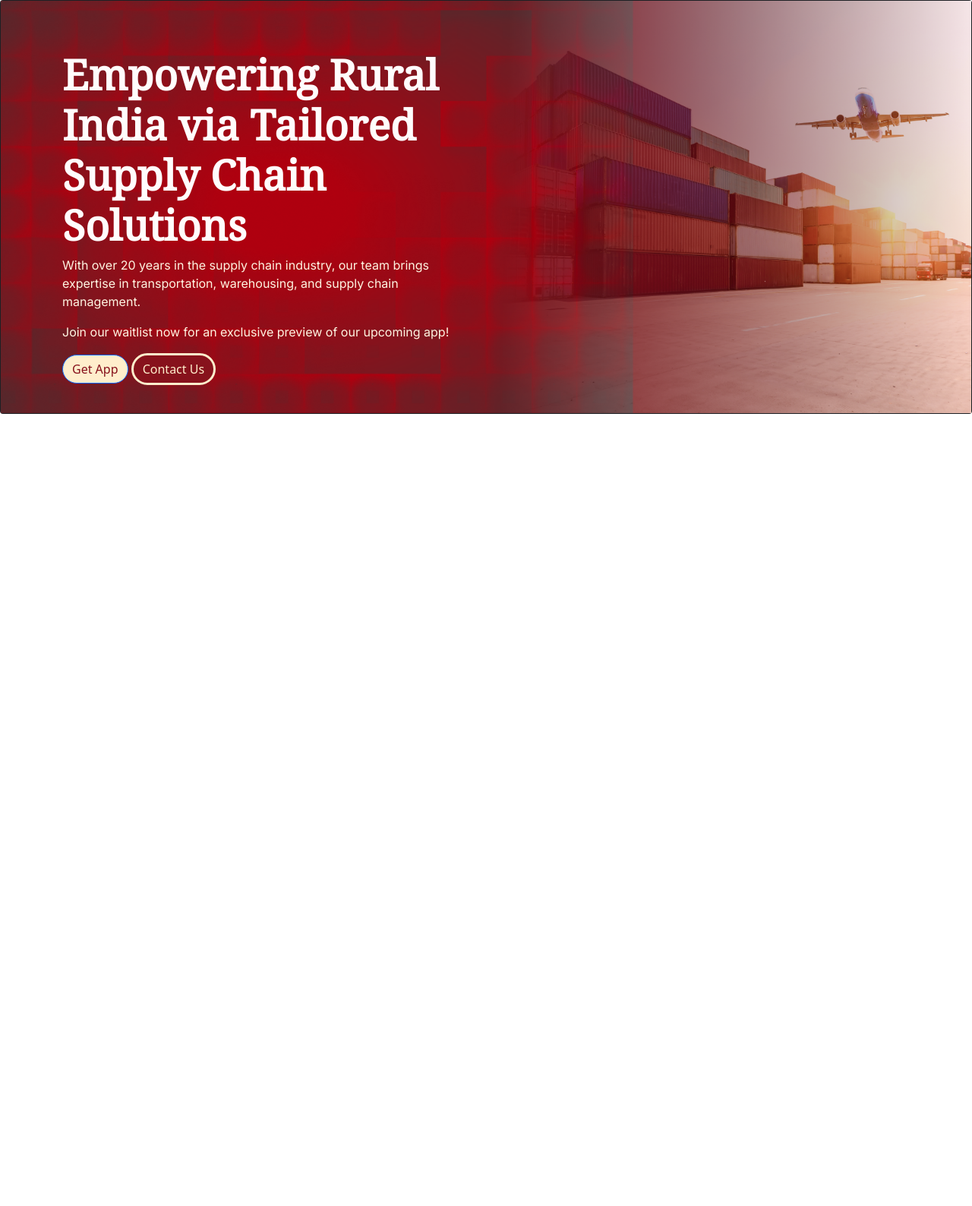
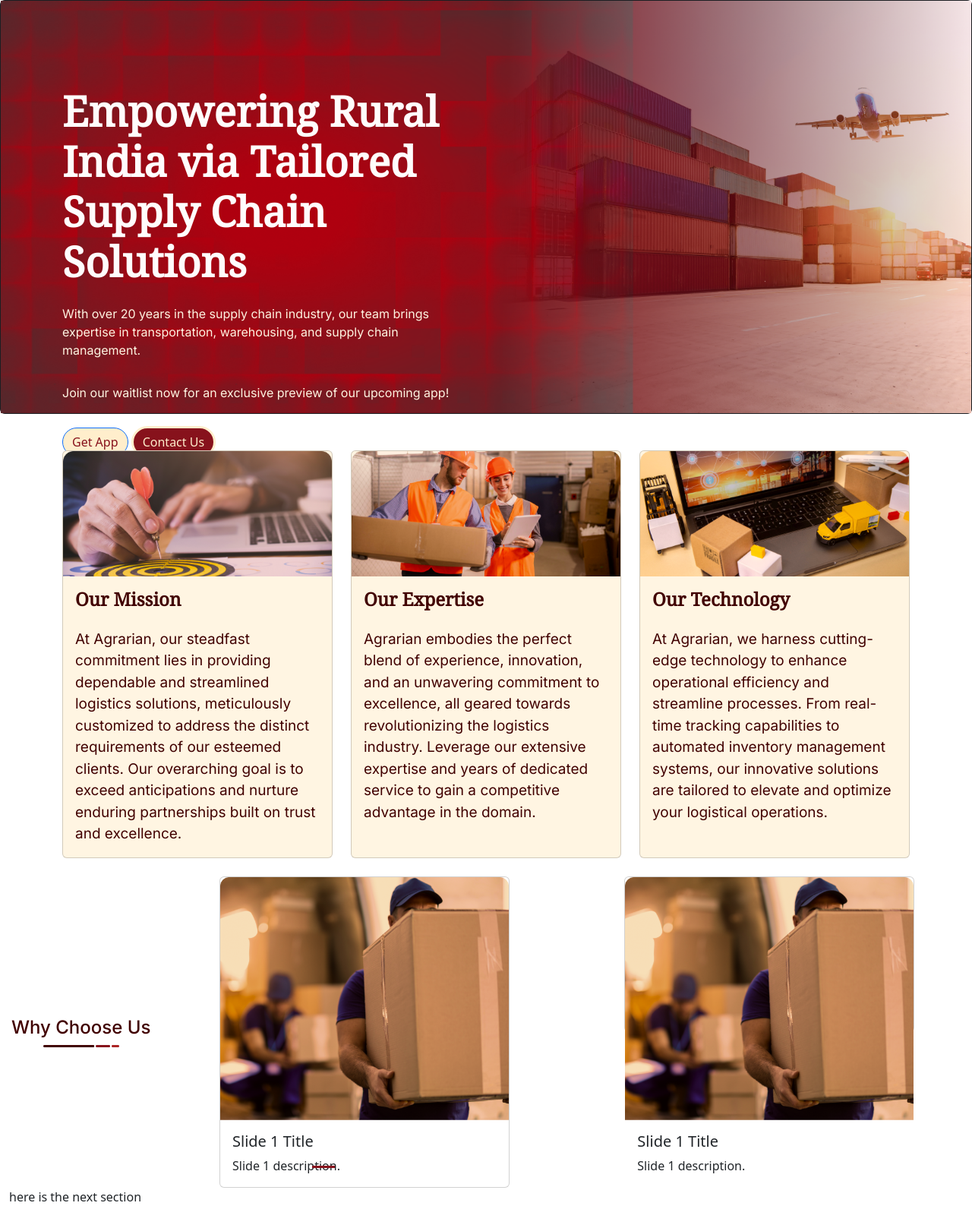
Before and after one commit to krishhlogan/LogisticsStaticSite, a PHP site: page / in a window 1280 px wide. Shown: the part 136-1724 px from the top of the page at 76% size. Before the commit the page ends 681 px from the top, so only its background shows below. Run offline with PHP 8.4, Linux system fonts and the light colour scheme.

Commit message:
added slide show

```diff
--- a/index.html
+++ b/index.html
@@ -4,14 +4,34 @@
   <meta charset="UTF-8">
   <meta name="viewport" content="width=device-width, initial-scale=1.0">
   <title>Sample Website</title>
-  <link href="https://cdn.jsdelivr.net/npm/bootstrap@5.0.2/dist/css/bootstrap.min.css" rel="stylesheet" integrity="sha384-EVSTQN3/azprG1Anm3QDgpJLIm9Nao0Yz1ztcQTwFspd3yD65VohhpuuCOmLASjC" crossorigin="anonymous">
+  <link href="https://cdn.jsdelivr.net/npm/bootstrap@5.3.3/dist/css/bootstrap.min.css" rel="stylesheet">
+  <script src="https://cdn.jsdelivr.net/npm/bootstrap@5.3.3/dist/js/bootstrap.bundle.min.js"></script>
   <link rel="preconnect" href="https://fonts.googleapis.com">
   <link rel="preconnect" href="https://fonts.gstatic.com" crossorigin>
   <link href="https://fonts.googleapis.com/css2?family=Inter:wght@100..900&display=swap" rel="stylesheet">
   <link rel="stylesheet" href="https://fonts.googleapis.com/css2?family=Noto+Serif&display=swap">
   <link href="https://cdnjs.cloudflare.com/ajax/libs/font-awesome/6.0.0-beta3/css/all.min.css" rel="stylesheet">
+  <script src="https://code.jquery.com/jquery-3.6.3.min.js"></script>
+  <script>
+    function updateBlurredContent(slideIndex) {
+
+      const currentSlide = $('.carousel-item.active').find('img').attr('src');
+      console.log(currentSlide);
+
+      let nextSlideIndex = slideIndex + 1;
+      if (nextSlideIndex >= $('.carousel-item').length) {
+        nextSlideIndex = 0;
+      }
+      const nextSlideImage = $('.carousel-item').eq(nextSlideIndex).find('img').attr('src');
+      console.log('H5',$('.carousel-item').eq(nextSlideIndex).find('h5').text());
+      console.log('P',$('.carousel-item').eq(nextSlideIndex).find('p').text());
+      $('#nextImg').attr('src',nextSlideImage);
+      $('#slideHeading').text($('.carousel-item').eq(nextSlideIndex).find('h5').text());
+      $('#slideContent').text($('.carousel-item').eq(nextSlideIndex).find('h5').text());
+      $('.col-3 .card-img-top').attr('src', currentSlide);
+    }
+    </script>
   <style>
-    /* Set background color using hex code */
     header {
     background-color: #FFF5E2;
   }
@@ -49,6 +69,42 @@
   .lh-2 {
     line-height: 2;
   }
+    .our-value-title {
+    color: #410000;
+    font-size: 24px;
+    font-family: 'Noto Serif', serif;
+    font-weight: 800;
+  }
+  .our-value-card-body{
+    color: #410000;
+    font-size: 19px;
+    font-family: 'Inter', sans-serif;
+  }
+  carousel-img {
+  width: 100%;
+  height: 250px; /* Adjust height as needed */
+  object-fit: cover;
+}
+.carousel-caption {
+  color: #fff;
+  text-shadow: 0 1px 2px rgba(0, 0, 0, 0.8);
+}
+.carousel-control-prev-icon,
+.carousel-control-next-icon {
+  background-color: rgba(0, 0, 0, 0.5);
+  border: none;
+}
+.carousel-control-prev-icon:hover,
+.carousel-control-next-icon:hover {
+  background-color: rgba(0, 0, 0, 0.8);
+}
+.carousel-indicators li {
+  background-color: #ddd;
+  opacity: 0.5;
+}
+.carousel-indicators .active {
+  background-color: #87121C; /* Adjust active indicator color */
+}
   </style>
 </head>
 <body>
@@ -82,7 +138,8 @@
   </nav>
 
   <div class="card bg-dark text-white">
-    <img src="assets/icons/home_img.png" alt="Large Screen Image" class="img-fluid d-none d-md-block">
+    <img src="assets/icons/home_img.png" alt="Large Screen Image" class="img-fluid d-none d-lg-block">
+    <img src="assets/icons/home_img.png" alt="Medium Screen Image" class="img-fluid d-none d-md-block d-lg-none">
     <img src="assets/icons/Hero-bg-MS.png" alt="Small Screen Image" class="img-fluid d-md-none">
     <!-- <div class="container col-md-2"> -->
     <!-- Small screen View -->
@@ -93,14 +150,24 @@
       <button class="btn btn-primary rounded-pill px-4" style="background-color: #FFEECC;color:#87121C">Get App</button>
       <button class="btn btn-primary rounded-pill px-4" style="background-color: #87121C;color:#FFEECC;border: 3px solid #FFEECC;">Contact Us</button>
     </div>
-  <!-- Md to large screen view -->
-  <div class="card-img-overlay px-3 py-3 m-3 pt-5 d-none d-md-block">
+
+  <!-- medium screen view -->
+  <div class="card-img-overlay px-3 py-3 m-3 pt-5 d-none d-md-block d-lg-none">
+    <h5 class="card-title text-body2 pb-2" style="color: #FFFCFC">Empowering Rural India via Tailored Supply Chain Solutions</h5>
+    <p class="card-text fs-md-4 pb-3" style="color: #FFF5E2;font-weight: 400;font-family:'Inter', sans-serif;font-size: 16px">With over 20 years in the supply chain industry, our team brings expertise in transportation, warehousing, and supply chain management.</p>
+    <p class="card-text fs-md-4 pb-3" style="color: #FFF5E2;font-weight: 400;font-family:'Inter', sans-serif;font-size: 16px">Join our waitlist now for an exclusive preview of our upcoming app!</p>
+    <button class="btn btn-primary rounded-pill px-4" style="background-color: #FFEECC;color:#87121C">Get App</button>
+    <button class="btn btn-primary rounded-pill px-4" style="background-color: #87121C;color:#FFEECC;border: 3px solid #FFEECC;">Contact Us</button>
+  </div>
+
+  <!-- large screen view -->
+  <div class="card-img-overlay px-3 py-3 m-3 pt-5 d-none d-lg-block">
     <div class="container">
       <div class="row">
-        <div class="col-6">
-    <h5 class="card-title text-body2" style="color: #FFFCFC;font-size: 55px;">Empowering Rural India via Tailored Supply Chain Solutions</h5>
-    <p class="card-text" style="color: #FFF5E2;font-weight: 400;font-family:'Inter', sans-serif;font-size: 16px">With over 20 years in the supply chain industry, our team brings expertise in transportation, warehousing, and supply chain management.</p>
-    <p class="card-text" style="color: #FFF5E2;font-weight: 400;font-family:'Inter', sans-serif;font-size: 16px">Join our waitlist now for an exclusive preview of our upcoming app!</p>
+        <div class="col-12 col-md-6 py-5">
+          <h5 class="card-title text-body2 pb-3" style="color: #FFFCFC;font-size: 55px;">Empowering Rural India via Tailored Supply Chain Solutions</h5>
+          <p class="card-text pb-3" style="color: #FFF5E2;font-weight: 400;font-family:'Inter', sans-serif;font-size: 16px">With over 20 years in the supply chain industry, our team brings expertise in transportation, warehousing, and supply chain management.</p>
+          <p class="card-text pb-3" style="color: #FFF5E2;font-weight: 400;font-family:'Inter', sans-serif;font-size: 16px">Join our waitlist now for an exclusive preview of our upcoming app!</p>
           <button class="btn btn-primary rounded-pill" style="background-color: #FFEECC;color:#87121C">Get App</button>
           <button class="btn btn-primary rounded-pill" style="background-color: #87121C;color:#FFEECC;border: 3px solid #FFEECC;">Contact Us</button>
         </div>
@@ -109,7 +176,124 @@
   </div>
   </div>
 
+  <!-- Our value section -->
+  <div class="container mt-5">
+    <div class="row">
+      <div class="col-md-4 mb-4">
+        <div class="card h-100 rounded" style="background-color: #FFF5E2;">
+          <img src="assets/images/ourValue/Mission-LS.png" class="card-img-top" alt="Card Image">
+          <div class="card-body p-3">
+            <h5 class="card-title our-value-title pb-3">Our Mission</h5>
+            <p class="card-text our-value-card-body">At Agrarian, our steadfast commitment lies in providing dependable and streamlined logistics solutions, meticulously customized to address the distinct requirements of our esteemed clients. Our overarching goal is to exceed anticipations and nurture enduring partnerships built on trust and excellence.</p>
+          </div>
+        </div>
+      </div>
+      <div class="col-md-4 mb-4">
+        <div class="card h-100 rounded" style="background-color: #FFF5E2;">
+          <img src="assets/images/ourValue/Expertise-LS.png" class="card-img-top" alt="Card Image">
+          <div class="card-body p-3">
+            <h5 class="card-title our-value-title pb-3">Our Expertise</h5>
+            <p class="card-text our-value-card-body">Agrarian embodies the perfect blend of experience, innovation, and an unwavering commitment to excellence, all geared towards revolutionizing the logistics industry. Leverage our extensive expertise and years of dedicated service to gain a competitive advantage in the domain.</p>
+          </div>
+        </div>
+      </div>
+      <div class="col-md-4 mb-4">
+        <div class="card h-100 rounded" style="background-color: #FFF5E2;">
+          <img src="assets/images/ourValue/Technology-LS.png" class="card-img-top" alt="Card Image">
+          <div class="card-body  p-3">
+            <h5 class="card-title our-value-title pb-3">Our Technology</h5>
+            <p class="card-text our-value-card-body">At Agrarian, we harness cutting-edge technology to enhance operational efficiency and streamline processes. From real-time tracking capabilities to automated inventory management systems, our innovative solutions are tailored to elevate and optimize your logistical operations.</p>
+          </div>
+        </div>
+      </div>
+    </div>
+  </div>
 
-  <script src="https://cdn.jsdelivr.net/npm/bootstrap@5.0.2/dist/js/bootstrap.bundle.min.js" integrity="sha384-MrcW6ZMFYlzcLA8Nl+NtUVF0sA7MsXsP1UyJoMp4YLEuNSfAP+JcXn/tWtIaxVXM" crossorigin="anonymous"></script>
+  <!-- Why choose us -->
+  <!-- Add this code after the card-img-overlay section -->
+
+  <div class="container-fluid">
+    <div class="row">
+      <div class="col-2 d-flex flex-column align-items-center justify-content-center">
+        <h2 class="text-body1">Why Choose Us</h2>
+        <img src="assets/images/whyUs/LS-underline-primary.png" alt="Why Choose Us Image" style="width: 100px; height: auto;">
+      </div>
+      <div class="col-5">
+        <div id="carouselExampleCaptions" class="carousel slide carousel-fade" data-bs-ride="carousel">
+          <div class="carousel-inner">
+            <div class="carousel-item active">
+              <div class="card h-100 w-75 mx-auto"> <img src="assets/images/carousal/MaskGroup-0.png" class="card-img-top carousel-img d-block w-100" alt="Slide 1">
+                <div class="card-body">
+                  <h5 class="card-title">Slide 1 Title</h5>
+                  <p class="card-text">Slide 1 description.</p>
+                </div>
+              </div>
+            </div>
+            <div class="carousel-item">
+              <div class="card h-100 w-75 mx-auto"> <img src="assets/images/carousal/MaskGroup-1.png" class="card-img-top carousel-img d-block w-100" alt="Slide 2">
+                <div class="card-body">
+                  <h5 class="card-title">Slide 2 Title</h5>
+                  <p class="card-text">Slide 2 description.</p>
+                </div>
+              </div>
+            </div>
+            <div class="carousel-item">
+              <div class="card h-100 w-75 mx-auto"> <img src="assets/images/carousal/MaskGroup-2.png" class="card-img-top carousel-img d-block w-100" alt="Slide 2">
+                <div class="card-body">
+                  <h5 class="card-title">Slide 3 Title</h5>
+                  <p class="card-text">Slide 2 description.</p>
+                </div>
+              </div>
+            </div>
+            <div class="carousel-item">
+              <div class="card h-100 w-75 mx-auto"> <img src="assets/images/carousal/MaskGroup-3.png" class="card-img-top carousel-img d-block w-100" alt="Slide 2">
+                <div class="card-body">
+                  <h5 class="card-title">Slide 4 Title</h5>
+                  <p class="card-text">Slide 2 description.</p>
+                </div>
+              </div>
+            </div>
+          </div>
+          <div class="carousel-indicators">
+            <button type="button" data-bs-target="#carouselExampleCaptions" data-bs-slide-to="0" class="active" aria-current="true" aria-label="Slide 1"></button>
+            <button type="button" data-bs-target="#carouselExampleCaptions" data-bs-slide-to="1" aria-label="Slide 2"></button>
+            <button type="button" data-bs-target="#carouselExampleCaptions" data-bs-slide-to="2" aria-label="Slide 3"></button>
+            <button type="button" data-bs-target="#carouselExampleCaptions" data-bs-slide-to="3" aria-label="Slide 4"></button>
+            </div>
+        </div>
+      </div>
+      <div class="col-5">
+        <div class="card h-50 w-75 mx-auto">
+          <img id ='nextImg' src="assets/images/carousal/MaskGroup-0.png" class="card-img-top carousel-img d-block w-100" alt="Slide 1">
+          <div class="card-body">
+            <h5 id='slideHeading' class="card-title">Slide 1 Title</h5>
+            <p id = 'slideContent' class="card-text">Slide 1 description.</p>
+          </div>
+        </div>
+      </div>
+    </div>
+  </div>
+
+<!-- Add Bootstrap JavaScript at the end of your HTML body -->
+
+
+  <div class="container-fluid">
+
+    here is the next section
+  </div>
+  <script>
+    $(document).ready(function() {
+      $('#carouselExampleCaptions').on('slide.bs.carousel', function (event) {
+
+        const nextSlide = $(event.relatedTarget); // Get the next slide element
+        console.log(nextSlide)
+        const slideIndex = nextSlide.index(); // Get the index of the next slide
+        console.log(slideIndex)
+        updateBlurredContent(slideIndex);
+        console.log('clicked current',slideIndex-1)
+        console.log('clicked next',slideIndex)
+      });
+    });
+    </script>
 </body>
 </html>
```
Also changed, not shown: assets/css/style.css (+36 -4 lines), assets/images/carousal/MaskGroup-0.png (added), assets/images/carousal/MaskGroup-1.png (added), assets/images/carousal/MaskGroup-2.png (added), assets/images/carousal/MaskGroup-3.png (added), assets/images/ourValue/Expertise-LS.png (added), assets/images/ourValue/Mission-LS.png (added), assets/images/ourValue/Technology-LS.png (added), assets/images/whyUs/LS-underline-primary.png (added), 2 other files. Lines whose indentation alone changed are shown as unchanged.
